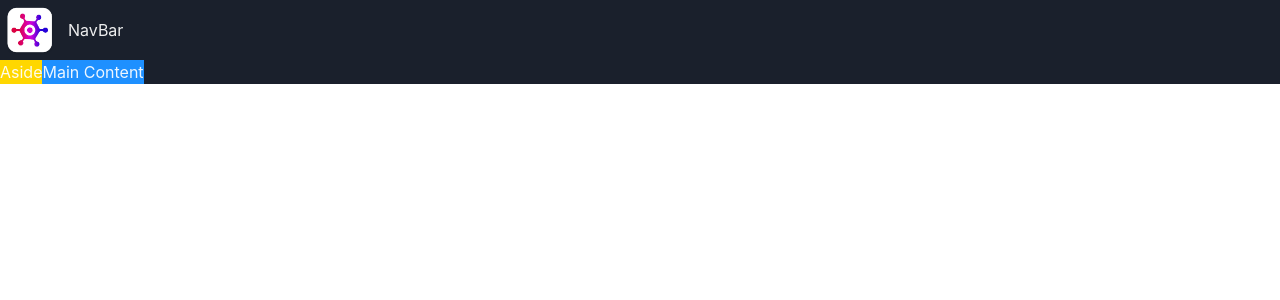
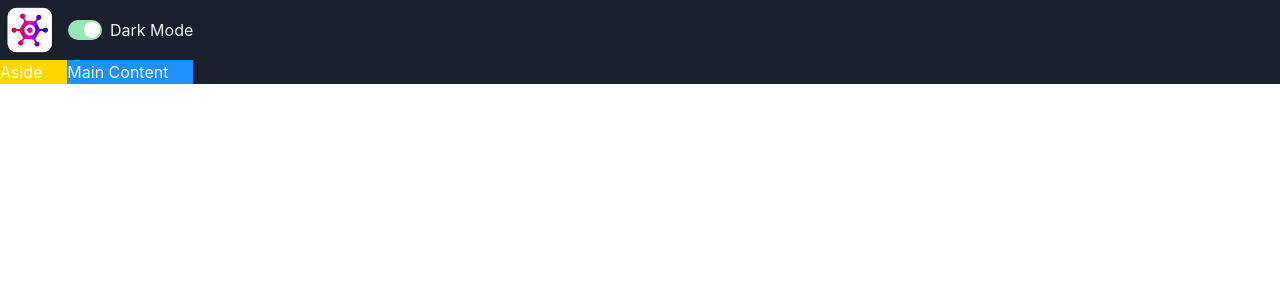
Before and after one commit to hopegaju/game-hub, a React (Vite) app: page / in a window 1280 px wide. Shown: the top 300 px of the page. Built offline with nearby package versions, Linux system fonts and the light colour scheme.

Commit message:
feat(nav): integrate ColorModeSwitch into NavBar layout

```diff
--- a/src/components/NavBar.tsx
+++ b/src/components/NavBar.tsx
@@ -1,11 +1,12 @@
-import { HStack, Image, Text } from '@chakra-ui/react'
+import { HStack, Image } from '@chakra-ui/react'
 import logo from '../assets/logo.webp'
+import ColorModeSwitch from './ColorModeSwitch'
 
 const NavBar = () => {
   return (
     <HStack>
         <Image src={logo} boxSize="60px" />
-        <Text>NavBar</Text>
+        <ColorModeSwitch />
     </HStack>
   )
 }
```
